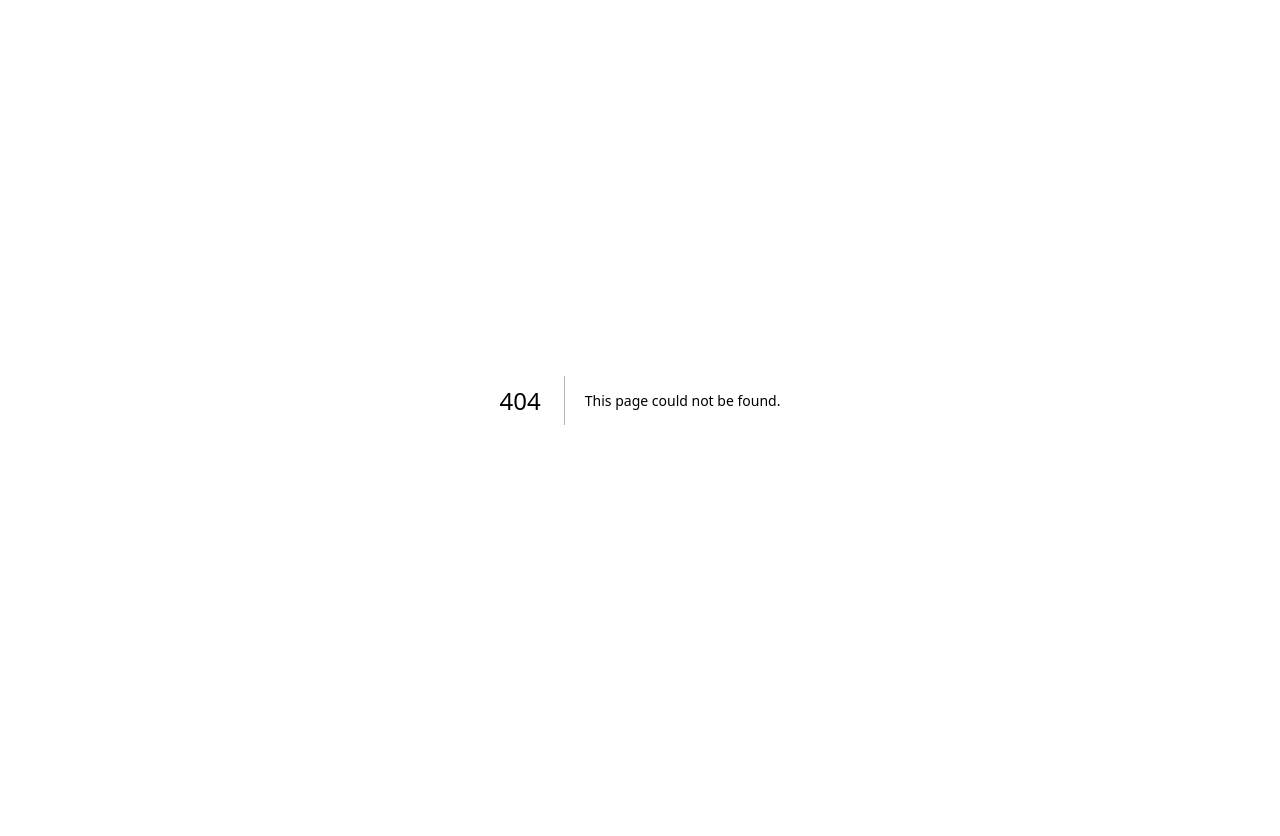
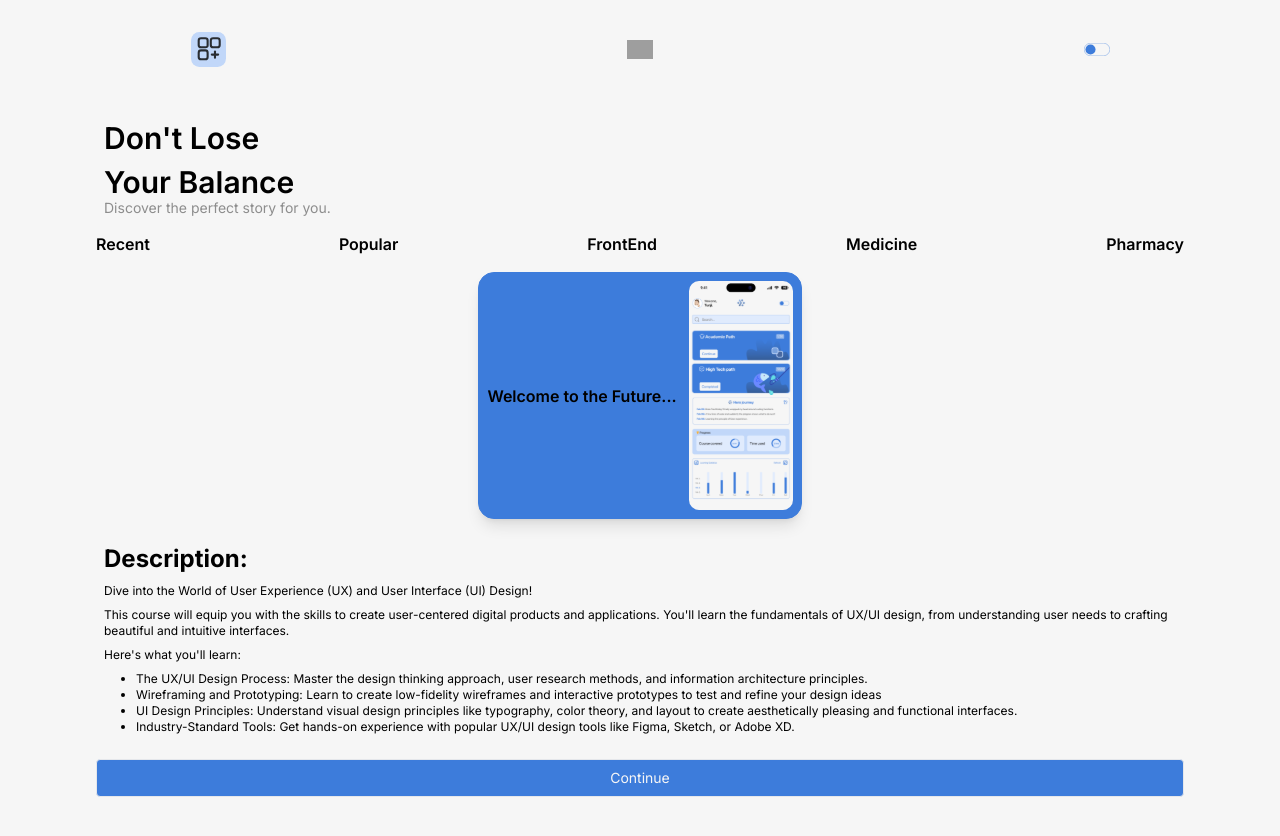
Before and after one commit to Storytehc/storytec-frontend, a Next.js app: page /hero-story in a window 1280 px wide. Before the commit this address had no page. Shown: the top 836 px of the page. Before the commit the page ends 800 px from the top, so only its background shows below. Built offline with nearby package versions, Linux system fonts and the light colour scheme; grey boxes are pictures that could not be loaded.

Commit message:
Completed Second Screen Implimentation

```diff
--- /dev/null
+++ b/src/app/hero-story/page.tsx
@@ -0,0 +1,83 @@
+'use client'
+
+import Image from "next/image";
+import boxIcon from '../../../public/box-icon.svg';
+import screenshot from '../../../public/screenshot.svg';
+import { useRouter } from 'next/navigation';
+
+
+const HeroStory = () => {
+    const router = useRouter();
+    return(
+      <main className="flex min-h-screen flex-col gap-4 items-center p-4 pt-20 md:p-24 bg-backgroundColor">
+        <div className="z-10 max-w-5xl w-full items-center justify-between font-mono text-sm lg:flex">
+          <div className="fixed left-0 top-0 grid grid-cols-3 gap-4 pb-6 pt-8 w-full place-items-center bg-backgroundColor">
+            <Image
+            src={boxIcon}
+            alt="Profile Picture"
+            priority
+            width={35}
+            height={35}
+            />
+            <Image
+              src="/icon.svg"
+              alt="StoryTech Logo"
+              onClick={() => router.push('/')}
+              width={26}
+              height={26}
+              priority
+            />
+            <Image
+              src="/toggle.svg"
+              alt="Night Mode Toggle"
+              className="mr-[-50px]"
+              width={26}
+              height={26}
+              priority
+            />
+          </div>
+        </div>
+
+        <div className="w-full h-10 p-2 flex flex-col gap-2 items-start">
+            <p className="text-black text-3xl font-semibold whitespace-nowrap
+            ">Don&apos;t Lose</p>
+            <p className="text-black text-3xl font-semibold whitespace-nowrap">Your Balance</p>
+            <p className="text-text-500 text-sm mt-[-10px]">Discover the perfect story for you.</p>
+        </div>
+
+        <div className="mt-16 w-full h-full flex flex-row gap-2 align-center justify-between">
+            <p className="text-black font-semibold">Recent</p>
+            <p className="text-black font-semibold">Popular</p>
+            <p className="text-black font-semibold">FrontEnd</p>
+            <p className="text-black font-semibold">Medicine</p>
+            <p className="text-black font-semibold">Pharmacy</p>
+        </div>
+
+        <div className="flex flex-row align-start gap-3 p-2 h-full shadow-lg bg-primaryColor rounded-2xl border border-primaryColor">
+            <p className="self-center font-semibold whitespace-nowrap">Welcome to the Future...</p>
+            <Image
+                  src={screenshot}
+                  alt="Academic Icon"
+                  priority
+            />
+        </div>
+
+        <div className="flex flex-col align-center gap-2 w-full h-full p-2">
+            <p className="text-black font-bold text-2xl">Description:</p>
+            <p className="text-black text-xs">Dive into the World of User Experience (UX) and User Interface (UI) Design!</p>
+            <p className="text-black text-xs">This course will equip you with the skills to create user-centered digital products and applications. You&apos;ll learn the fundamentals of UX/UI design, from understanding user needs to crafting beautiful and intuitive interfaces.</p>
+            <p className="text-black text-xs">Here&apos;s what you&apos;ll learn:</p>
+            <ul className="text-black text-xs list-disc pl-8">
+                <li>The UX/UI Design Process: Master the design thinking approach, user research methods, and information architecture principles.</li>
+                <li>Wireframing and Prototyping: Learn to create low-fidelity wireframes and interactive prototypes to test and refine your design ideas</li>
+                <li>UI Design Principles: Understand visual design principles like typography, color theory, and  layout to create aesthetically pleasing and functional interfaces.</li>
+                <li>Industry-Standard Tools: Get hands-on experience with popular UX/UI design tools like Figma, Sketch, or Adobe XD.</li>
+            </ul>
+        </div>
+
+        <button className='p-2 w-full bg-primaryColor rounded border text-backgroundColor text-sm' type="button">Continue</button>
+      </main>
+    );
+};
+
+export default HeroStory;
--- a/src/app/page.tsx
+++ b/src/app/page.tsx
@@ -7,7 +7,7 @@ import progressBar from '../../public/progress-bar.svg';
 import chart from '../../public/chart.svg';
 import intersect from '../../public/Intersect.svg';
 import intersect2 from '../../public/Intersect2.svg';
-
+import { useRouter } from 'next/navigation';
 
 
 const SpinningLogo = () => {
@@ -38,6 +38,7 @@ export default function Home() {
 };
 
 const HomePage = () => {
+  const router = useRouter();
   return(
     <main className="flex min-h-screen flex-col gap-4 items-center p-4 pt-20 md:p-24 bg-backgroundColor">
       <div className="z-10 max-w-5xl w-full items-center justify-between font-mono text-sm lg:flex">
@@ -94,7 +95,7 @@ const HomePage = () => {
                 height={25}
                 priority
                 />
-              <p className="text-lg text-bold whitespace-nowrap">Academic Path</p>
+              <p className="text-lg font-semibold whitespace-nowrap">Academic Path</p>
             </div>
             <button className='p-2 bg-backgroundColor rounded border text-primaryColor text-sm' type="button">Continue</button>
           </div>
@@ -123,7 +124,7 @@ const HomePage = () => {
                 height={25}
                 priority
                 />
-              <p className="text-lg text-bold whitespace-nowrap">High Tech Path</p>
+              <p className="text-lg font-semibold whitespace-nowrap">High Tech Path</p>
             </div>
             <button className='p-2 bg-backgroundColor rounded border text-primaryColor text-sm' type="button">Continue</button>
           </div>
@@ -144,7 +145,7 @@ const HomePage = () => {
         </div>
       </div>
 
-      <div className="flex flex-col gap-2 items-center rounded border border-primaryColor w-full">
+      <div onClick={() => router.push('/hero-story')} className="flex flex-col gap-2 items-center rounded border border-primaryColor w-full cursor-pointer">
         <div className="relative flex flex-row gap-2 items-center justify-center w-full pl-2 pr-2 pt-2 ">
           <Image
             src="/icon.svg"
@@ -153,7 +154,7 @@ const HomePage = () => {
             height={18}
             priority
           />
-          <p className="text-primaryColor text-lg text-bold">Hero Journey</p>
+          <p className="text-primaryColor text-lg font-bold">Hero Journey</p>
           <Image
             src="/pen-add.svg"
             alt="Hero Icon"
@@ -165,17 +166,17 @@ const HomePage = () => {
         </div>
         <div className="flex flex-col gap-1 items-start p-2">
           <div className="flex flex-row gap-1">
-            <p className="text-primaryColor text-xs text-bold whitespace-nowrap iniline">Feb 02:</p>
+            <p className="text-primaryColor text-xs font-bold whitespace-nowrap iniline">Feb 02:</p>
             <p className="text-black text-xs iniline">Brain fried today! Finally wrapped my head around coding functions.
             </p>
           </div>
           <div className="flex flex-row gap-1">
-            <p className="text-primaryColor text-xs text-bold whitespace-nowrap iniline">Feb 03:</p>
+            <p className="text-primaryColor text-xs font-bold whitespace-nowrap iniline">Feb 03:</p>
             <p className="text-black text-xs iniline">A few lines of code and suddenly the program knows what to do next!
             </p>
           </div>
           <div className="flex flex-row gap-1">
-            <p className="text-primaryColor text-xs text-bold whitespace-nowrap iniline">Feb 04:</p>
+            <p className="text-primaryColor text-xs font-bold whitespace-nowrap iniline">Feb 04:</p>
             <p className="text-black text-xs inline">Learning the principle of User experience.
             </p>
           </div>
@@ -198,111 +199,3 @@ const HomePage = () => {
     </main>
   );
 };
-
-{/* <main className="flex min-h-screen flex-col items-center justify-between p-24">
-      <div className="z-10 max-w-5xl w-full items-center justify-between font-mono text-sm lg:flex">
-        <p className="fixed left-0 top-0 flex w-full justify-center border-b border-gray-300 bg-gradient-to-b from-zinc-200 pb-6 pt-8 backdrop-blur-2xl dark:border-neutral-800 dark:bg-zinc-800/30 dark:from-inherit lg:static lg:w-auto  lg:rounded-xl lg:border lg:bg-gray-200 lg:p-4 lg:dark:bg-zinc-800/30">
-          Get started by editing&nbsp;
-          <code className="font-mono font-bold">src/app/page.tsx</code>
-        </p>
-        <div className="fixed bottom-0 left-0 flex h-48 w-full items-end justify-center bg-gradient-to-t from-white via-white dark:from-black dark:via-black lg:static lg:h-auto lg:w-auto lg:bg-none">
-          <a
-            className="pointer-events-none flex place-items-center gap-2 p-8 lg:pointer-events-auto lg:p-0"
-            href="https://vercel.com?utm_source=create-next-app&utm_medium=appdir-template&utm_campaign=create-next-app"
-            target="_blank"
-            rel="noopener noreferrer"
-          >
-            By{" "}
-            <Image
-              src="/vercel.svg"
-              alt="Vercel Logo"
-              className="dark:invert"
-              width={100}
-              height={24}
-              priority
-            />
-          </a>
-        </div>
-      </div>
-
-      <div className="relative flex place-items-center before:absolute before:h-[300px] before:w-full sm:before:w-[480px] before:-translate-x-1/2 before:rounded-full before:bg-gradient-radial before:from-white before:to-transparent before:blur-2xl before:content-[''] after:absolute after:-z-20 after:h-[180px] after:w-full sm:after:w-[240px] after:translate-x-1/3 after:bg-gradient-conic after:from-sky-200 after:via-blue-200 after:blur-2xl after:content-[''] before:dark:bg-gradient-to-br before:dark:from-transparent before:dark:to-blue-700 before:dark:opacity-10 after:dark:from-sky-900 after:dark:via-[#0141ff] after:dark:opacity-40 before:lg:h-[360px] z-[-1]">
-        <Image
-          className="relative dark:drop-shadow-[0_0_0.3rem_#ffffff70] dark:invert"
-          src="/next.svg"
-          alt="Next.js Logo"
-          width={180}
-          height={37}
-          priority
-        />
-      </div>
-
-      <div className="mb-32 grid text-center lg:max-w-5xl lg:w-full lg:mb-0 lg:grid-cols-4 lg:text-left">
-        <a
-          href="https://nextjs.org/docs?utm_source=create-next-app&utm_medium=appdir-template&utm_campaign=create-next-app"
-          className="group rounded-lg border border-transparent px-5 py-4 transition-colors hover:border-gray-300 hover:bg-gray-100 hover:dark:border-neutral-700 hover:dark:bg-neutral-800/30"
-          target="_blank"
-          rel="noopener noreferrer"
-        >
-          <h2 className={`mb-3 text-2xl font-semibold`}>
-            Docs{" "}
-            <span className="inline-block transition-transform group-hover:translate-x-1 motion-reduce:transform-none">
-              -&gt;
-            </span>
-          </h2>
-          <p className={`m-0 max-w-[30ch] text-sm opacity-50`}>
-            Find in-depth information about Next.js features and API.
-          </p>
-        </a>
-
-        <a
-          href="https://nextjs.org/learn?utm_source=create-next-app&utm_medium=appdir-template-tw&utm_campaign=create-next-app"
-          className="group rounded-lg border border-transparent px-5 py-4 transition-colors hover:border-gray-300 hover:bg-gray-100 hover:dark:border-neutral-700 hover:dark:bg-neutral-800/30"
-          target="_blank"
-          rel="noopener noreferrer"
-        >
-          <h2 className={`mb-3 text-2xl font-semibold`}>
-            Learn{" "}
-            <span className="inline-block transition-transform group-hover:translate-x-1 motion-reduce:transform-none">
-              -&gt;
-            </span>
-          </h2>
-          <p className={`m-0 max-w-[30ch] text-sm opacity-50`}>
-            Learn about Next.js in an interactive course with&nbsp;quizzes!
-          </p>
-        </a>
-
-        <a
-          href="https://vercel.com/templates?framework=next.js&utm_source=create-next-app&utm_medium=appdir-template&utm_campaign=create-next-app"
-          className="group rounded-lg border border-transparent px-5 py-4 transition-colors hover:border-gray-300 hover:bg-gray-100 hover:dark:border-neutral-700 hover:dark:bg-neutral-800/30"
-          target="_blank"
-          rel="noopener noreferrer"
-        >
-          <h2 className={`mb-3 text-2xl font-semibold`}>
-            Templates{" "}
-            <span className="inline-block transition-transform group-hover:translate-x-1 motion-reduce:transform-none">
-              -&gt;
-            </span>
-          </h2>
-          <p className={`m-0 max-w-[30ch] text-sm opacity-50`}>
-            Explore starter templates for Next.js.
-          </p>
-        </a>
-
-        <a
-          href="https://vercel.com/new?utm_source=create-next-app&utm_medium=appdir-template&utm_campaign=create-next-app"
-          className="group rounded-lg border border-transparent px-5 py-4 transition-colors hover:border-gray-300 hover:bg-gray-100 hover:dark:border-neutral-700 hover:dark:bg-neutral-800/30"
-          target="_blank"
-          rel="noopener noreferrer"
-        >
-          <h2 className={`mb-3 text-2xl font-semibold`}>
-            Deploy{" "}
-            <span className="inline-block transition-transform group-hover:translate-x-1 motion-reduce:transform-none">
-              -&gt;
-            </span>
-          </h2>
-          <p className={`m-0 max-w-[30ch] text-sm opacity-50 text-balance`}>
-            Instantly deploy your Next.js site to a shareable URL with Vercel.
-          </p>
-        </a>
-      </div>
-    </main> */}
```
Also changed, not shown: public/box-icon.svg (added), public/screenshot.svg (added).
